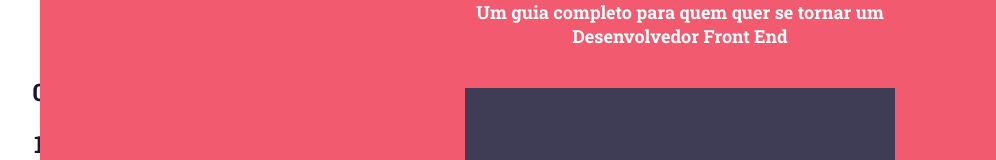
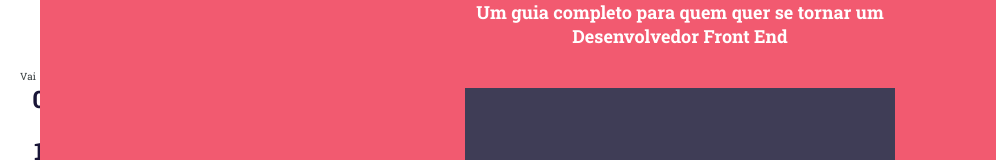
Before and after one commit to CollabCodeTech/hotsite-dofrontaoend, a React (Create React App) app: page / in a window 1280 px wide. Shown: the part 162-322 px from the top of the page, without its empty margins (0-996 px from the left). Built offline with nearby package versions, Linux system fonts and the light colour scheme.

Commit message:
Criamos a base para o nosso component IconMenu

```diff
--- a/src/components/HeaderCollab/index.js
+++ b/src/components/HeaderCollab/index.js
@@ -4,6 +4,7 @@ import { Header } from './styles'
 
 import LogoCollab from '../../objects/LogoCollab'
 import NavigationCollab from '../NavigationCollab'
+import IconMenu from '../IconMenu'
 
 const HeaderCollab = props => {
     const { itemActive } = props
@@ -21,6 +22,8 @@ const HeaderCollab = props => {
         <Header active={itemActive >= 0}>
             <LogoCollab />
 
+            <IconMenu />
+
             <NavigationCollab {...props} items={items} />
         </Header>
     )
--- /dev/null
+++ b/src/components/IconMenu/index.js
@@ -0,0 +1,7 @@
+import React from 'react'
+
+import { Menu } from './styles'
+
+const IconMenu = () => <Menu>Vai</Menu>
+
+export default IconMenu
--- /dev/null
+++ b/src/components/IconMenu/styles.js
@@ -0,0 +1,3 @@
+import styled from 'styled-components'
+
+export const Menu = styled.a``
```
